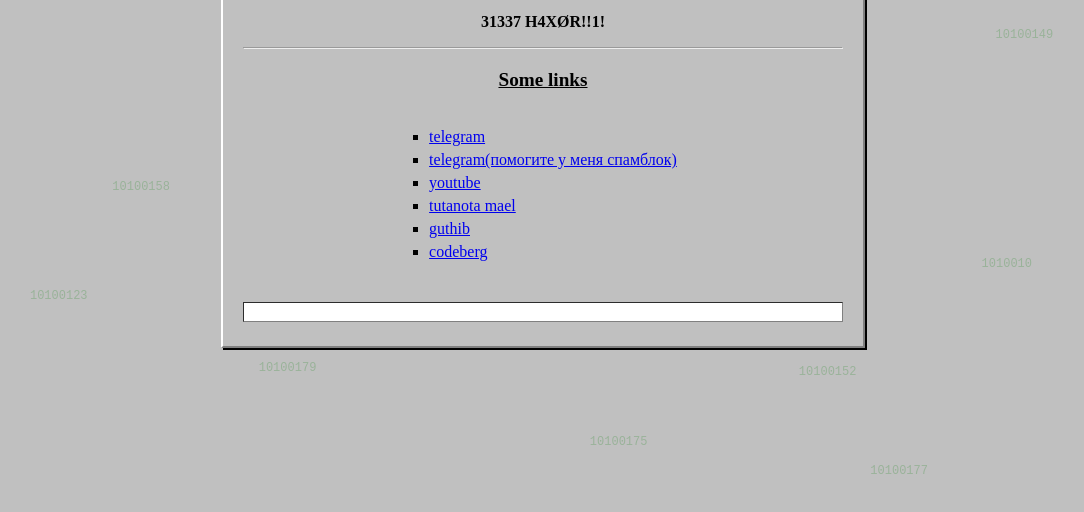
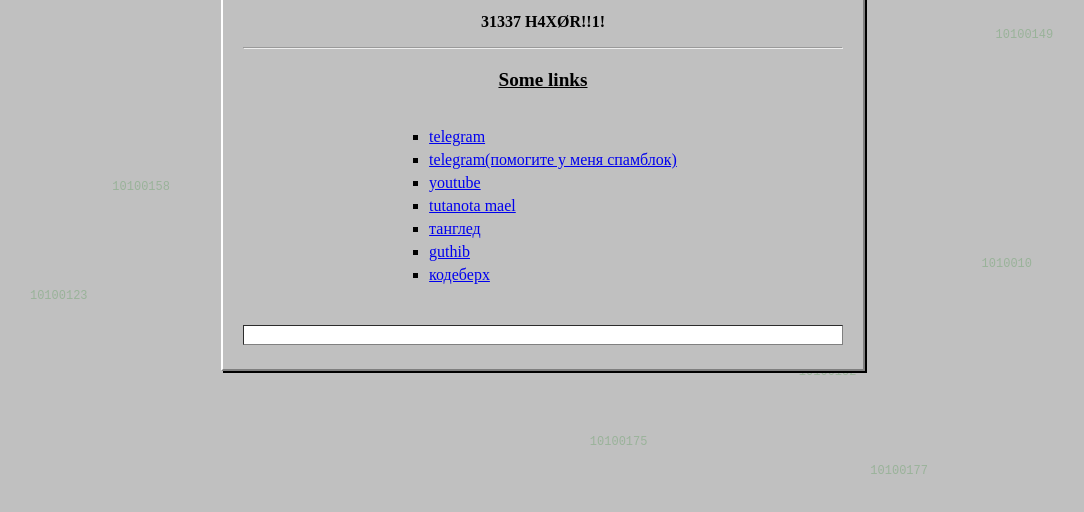
Before and after one commit to kappucin/site, a plain HTML site: page index.html in a window 1280 px wide. Shown: the part 126-638 px from the top of the page, without its empty margins (97-1181 px from the left). Drawn offline with Linux system fonts and the light colour scheme.

Commit message:
танхлед

```diff
--- a/index.html
+++ b/index.html
@@ -104,8 +104,9 @@ marquee {
         <li><a href="https://t.me/heroku_mazljz_bot?start=AuroraFeedBack">telegram(помогите у меня спамблок)</a></li>
         <li><a href="https://youtube.com/@kppcn">youtube</a></li>
         <li><a href="mailto:kappucino@tuta.io">tutanota mael</a></li>
+        <li><a href="https://tangled.org/kppcn">танглед</a></li>
         <li><a href="https://github.com/kappucin">guthib</a></li>
-        <li><a href="https://codeberg.org/kppcn">codeberg</a></li>
+        <li><a href="https://codeberg.org/kppcn">кодеберх</a></li>
     </ul>
 
     <marquee scrollamount="3">BEST VIEWED IN NETSCAPE NAVIGATOR 4.0 or INTERNET EXPLORER 3.0</marquee>
```
